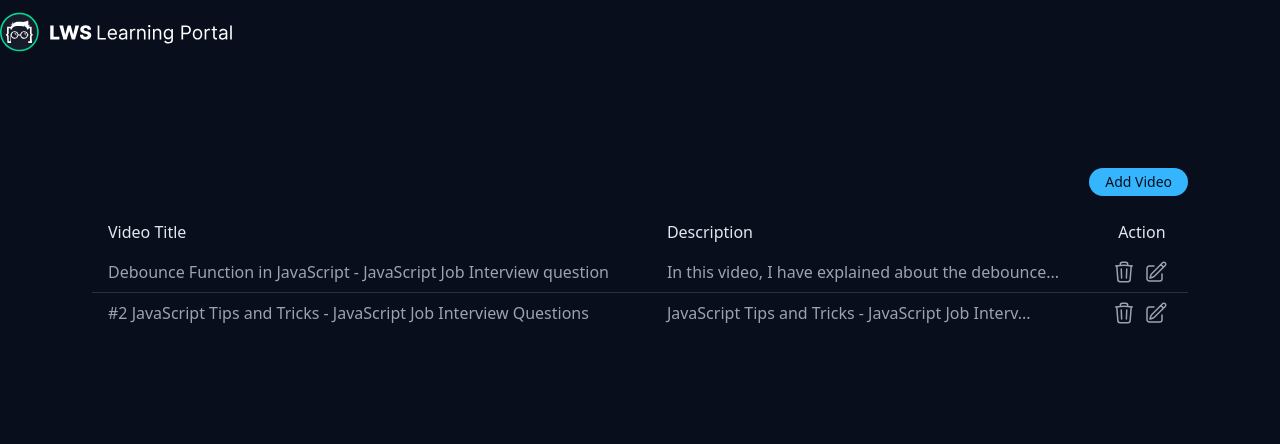
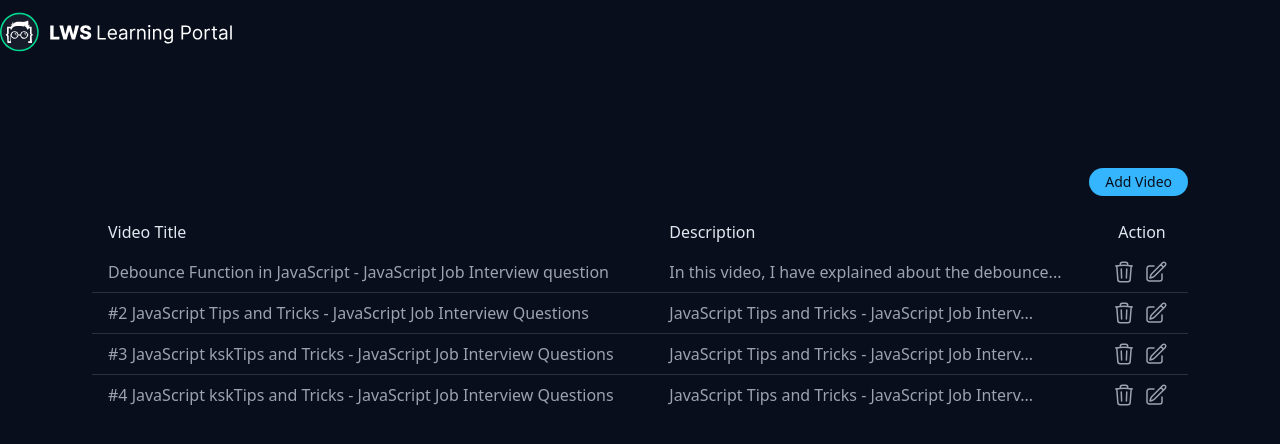
Before and after one commit to numangit/edtech-platform, a React (Create React App) app: page /admin/videos in a window 1280 px wide. Shown: the top 444 px of the page. Built offline with nearby package versions, Linux system fonts and the light colour scheme; data requests are answered from the project's data file.

Commit message:
video delete functional

```diff
--- a/server/db.json
+++ b/server/db.json
@@ -70,6 +70,24 @@
     {
       "id": 2,
       "title": "#2 JavaScript Tips and Tricks - JavaScript Job Interview Questions",
+      "description": "JavaScript Tips and Tricks - JavaScript Job Interview Questions - Bangla Tutorial \nIn this video, I have shown 8 more JavaScript pro tips that will make a JavaScript Developer's life easier.",
+      "url": "https://www.youtube.com/embed/E9_R88eKcBM",
+      "views": "91.2K",
+      "duration": "31:30",
+      "createdAt": "2023-02-24T17:59:00.000Z"
+    },
+    {
+      "id": 3,
+      "title": "#3 JavaScript kskTips and Tricks - JavaScript Job Interview Questions",
+      "description": "JavaScript Tips and Tricks - JavaScript Job Interview Questions - Bangla Tutorial \nIn this video, I have shown 8 more JavaScript pro tips that will make a JavaScript Developer's life easier.",
+      "url": "https://www.youtube.com/embed/E9_R88eKcBM",
+      "views": "91.2K",
+      "duration": "31:30",
+      "createdAt": "2023-02-24T17:59:00.000Z"
+    },
+    {
+      "id": 4,
+      "title": "#4 JavaScript kskTips and Tricks - JavaScript Job Interview Questions",
       "description": "JavaScript Tips and Tricks - JavaScript Job Interview Questions - Bangla Tutorial \nIn this video, I have shown 8 more JavaScript pro tips that will make a JavaScript Developer's life easier.",
       "url": "https://www.youtube.com/embed/E9_R88eKcBM",
       "views": "91.2K",
--- /dev/null
+++ b/src/component/admin/adminVideo/VideoDeleteButton.js
@@ -0,0 +1,26 @@
+import React from 'react';
+import { useDeleteVideoMutation } from '../../../features/videos/videoApi';
+
+const VideoDeleteButton = ({ videoId }) => {
+
+    //getting delete mutation
+    const [deleteVideo] = useDeleteVideoMutation();
+
+    //function to handle delete
+    const handleDelete = (id) => {
+        console.log("jjijij");
+        deleteVideo(id);
+    };
+
+    return (
+        <button onClick={() => handleDelete(videoId)}>
+            <svg fill="none" viewBox="0 0 24 24" strokeWidth="1.5" stroke="currentColor"
+                className="w-6 h-6 hover:text-red-500 cursor-pointer transition-all">
+                <path strokeLinecap="round" strokeLinejoin="round"
+                    d="M14.74 9l-.346 9m-4.788 0L9.26 9m9.968-3.21c.342.052.682.107 1.022.166m-1.022-.165L18.16 19.673a2.25 2.25 0 01-2.244 2.077H8.084a2.25 2.25 0 01-2.244-2.077L4.772 5.79m14.456 0a48.108 48.108 0 00-3.478-.397m-12 .562c.34-.059.68-.114 1.022-.165m0 0a48.11 48.11 0 013.478-.397m7.5 0v-.916c0-1.18-.91-2.164-2.09-2.201a51.964 51.964 0 00-3.32 0c-1.18.037-2.09 1.022-2.09 2.201v.916m7.5 0a48.667 48.667 0 00-7.5 0" />
+            </svg>
+        </button>
+    );
+};
+
+export default VideoDeleteButton;
--- a/src/component/admin/adminVideo/VideoTableRow.js
+++ b/src/component/admin/adminVideo/VideoTableRow.js
@@ -1,4 +1,5 @@
 import React from 'react';
+import VideoDeleteButton from './VideoDeleteButton';
 
 const VideoTableRow = ({ video }) => {
 
@@ -10,13 +11,7 @@ const VideoTableRow = ({ video }) => {
             <td className="table-td">{title}</td>
             <td className="table-td">{description.substring(0, 50)}...</td>
             <td className="table-td flex gap-x-2">
-                <button>
-                    <svg fill="none" viewBox="0 0 24 24" strokeWidth="1.5" stroke="currentColor"
-                        className="w-6 h-6 hover:text-red-500 cursor-pointer transition-all">
-                        <path strokeLinecap="round" strokeLinejoin="round"
-                            d="M14.74 9l-.346 9m-4.788 0L9.26 9m9.968-3.21c.342.052.682.107 1.022.166m-1.022-.165L18.16 19.673a2.25 2.25 0 01-2.244 2.077H8.084a2.25 2.25 0 01-2.244-2.077L4.772 5.79m14.456 0a48.108 48.108 0 00-3.478-.397m-12 .562c.34-.059.68-.114 1.022-.165m0 0a48.11 48.11 0 013.478-.397m7.5 0v-.916c0-1.18-.91-2.164-2.09-2.201a51.964 51.964 0 00-3.32 0c-1.18.037-2.09 1.022-2.09 2.201v.916m7.5 0a48.667 48.667 0 00-7.5 0" />
-                    </svg>
-                </button>
+                <VideoDeleteButton videoId={id} />
                 <svg fill="none" viewBox="0 0 24 24" strokeWidth="1.5" stroke="currentColor"
                     className="w-6 h-6 hover:text-blue-500 cursor-pointer transition-all">
                     <path strokeLinecap="round" strokeLinejoin="round"
--- a/src/features/videos/videoApi.js
+++ b/src/features/videos/videoApi.js
@@ -36,5 +36,6 @@ export const videoApi = apiSlice.injectEndpoints({
 
 export const {
     useGetVideosQuery,
-    useGetVideoQuery
+    useGetVideoQuery,
+    useDeleteVideoMutation
 } = videoApi;
```
